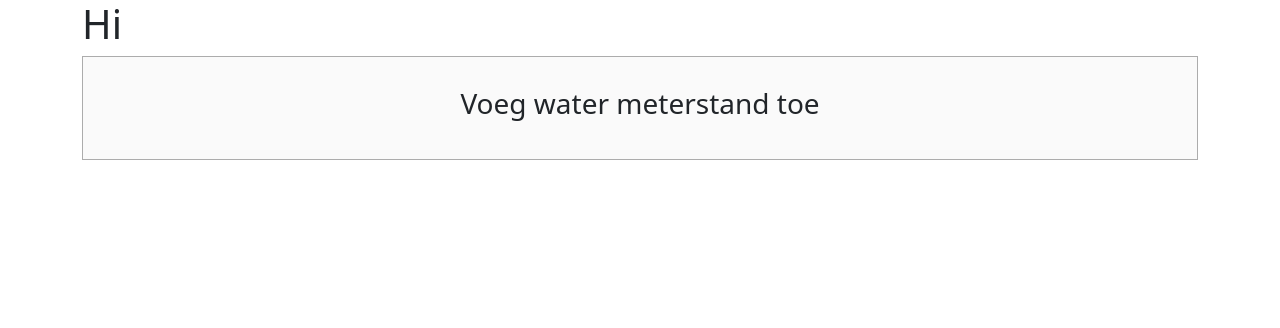
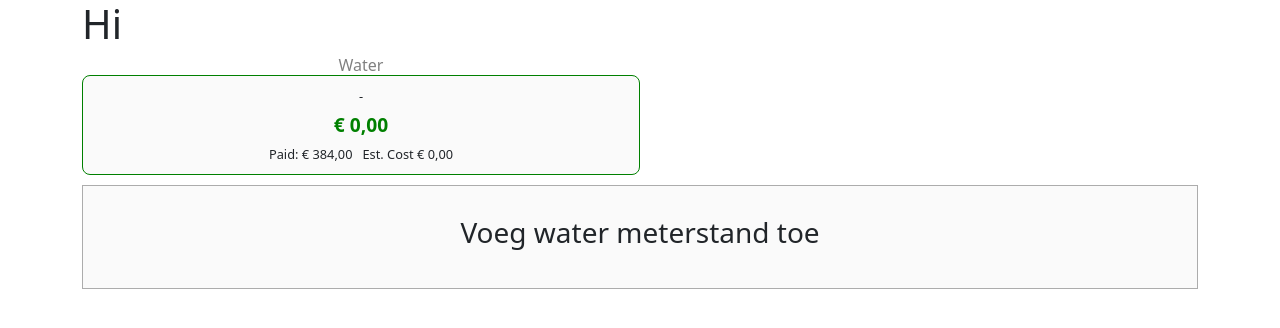
Before and after one commit to joepbuhre/Energy-App, a Vue app: page / in a window 1280 px wide. Shown: the top 328 px of the page. Built offline with nearby package versions, Linux system fonts and the light colour scheme; no server answers.

Commit message:
Add KPI card

```diff
--- /dev/null
+++ b/frontend/src/components/KPI.vue
@@ -0,0 +1,91 @@
+<template>
+    <div>
+        <div class="gen-wrapper">
+            <h4>Water</h4>
+            <div class="kpi-wrapper">
+                <div>
+                    <p class="top">
+                        {{ FromDate?.toLocaleDateString("nl-NL") }} -
+                        {{ ToDate?.toLocaleDateString("nl-NL") }}
+                    </p>
+                    <p class="current">{{ curFormatter.format(NetLeft) }}</p>
+                    <div class="sub">
+                        <p>Paid: {{ curFormatter.format(PaidEuros) }}</p>
+                        <p>Est. Cost {{ curFormatter.format(TotEstCosts) }}</p>
+                    </div>
+                </div>
+            </div>
+        </div>
+    </div>
+</template>
+
+<script lang="ts" setup>
+import { AxiosResponse } from "axios";
+import { onMounted, ref } from "vue";
+import { api } from "../../../utils/frontend/api";
+
+const FromDate = ref<Date | null>(null);
+const ToDate = ref<Date | null>(null);
+
+const PaidEuros = ref<number>(384);
+const TotEstCosts = ref<number>(0);
+const NetLeft = ref<number>(0);
+
+const curFormatter = new Intl.NumberFormat("nl-NL", {
+    style: "currency",
+    currency: "EUR",
+});
+
+onMounted(() => {
+    api.post("/query", {
+        query: "select * from _iu_fn_calcNettCostWater(384)",
+    }).then((res: AxiosResponse) => {
+        const result = res.data?.[0]?.[0];
+        FromDate.value = new Date(result.FromDate);
+        ToDate.value = new Date(result.ToDate);
+        PaidEuros.value = result.PaidEuros;
+        TotEstCosts.value = result.TotEstCosts;
+        NetLeft.value = result.NetLeft;
+    });
+});
+</script>
+
+<style lang="scss" scoped>
+.gen-wrapper {
+    width: 50%;
+    h4 {
+        font-size: 1rem;
+        text-align: center;
+        margin-bottom: 0px;
+        color: gray
+    }
+    .kpi-wrapper {
+        height: 100px;
+        background: #fafafa;
+        display: flex;
+        justify-content: center;
+        align-items: center;
+        border-radius: 8px;
+        border: solid green thin;
+        margin-bottom: 10px;
+        text-align: center;
+        p {
+            margin: 0;
+        }
+        .current {
+            color: green;
+            font-weight: bold;
+            font-size: 1.2rem;
+            margin: 5px 0;
+        }
+        .top {
+            font-size: 0.8rem;
+        }
+        .sub {
+            display: flex;
+            gap: 10px;
+            font-size: 0.8rem;
+        }
+    }
+}
+</style>
--- a/frontend/src/router/index.ts
+++ b/frontend/src/router/index.ts
@@ -1,6 +1,6 @@
 import { createRouter, createWebHistory } from "vue-router";
-import AddWater from "../components/AddWater.vue";
-import Login from "../components/Login.vue";
+import AddWater from "../views/AddWater.vue";
+import Login from "../views/Login.vue";
 import HomeView from "../views/HomeView.vue";
 
 const routes = [
--- a/frontend/src/views/HomeView.vue
+++ b/frontend/src/views/HomeView.vue
@@ -1,6 +1,7 @@
 <template>
     <div class="container">
         <h1>Hi</h1>
+        <KPI />
         <div class="links">
             <router-link v-for="link in links" :to="{ name: link.target }">
                 <div class="link-wrapper">
@@ -13,6 +14,8 @@
 </template>
 
 <script lang="ts" setup>
+import KPI from '../components/KPI.vue';
+
 type linkObject = {
     name: string;
     target: string;
```
Also changed, not shown: frontend/src/views/AddWater.vue (renamed from frontend/src/components/AddWater.vue), frontend/src/views/Login.vue (renamed from frontend/src/components/Login.vue).
